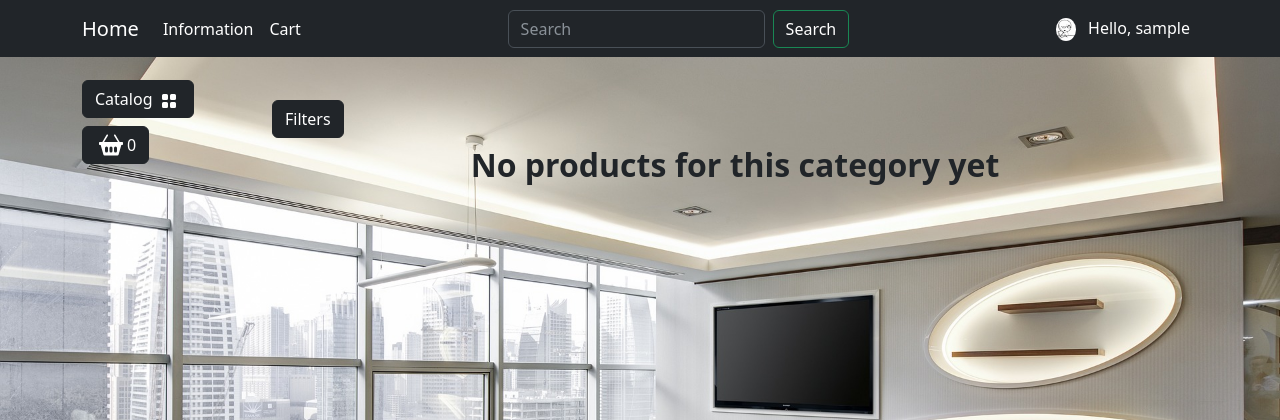
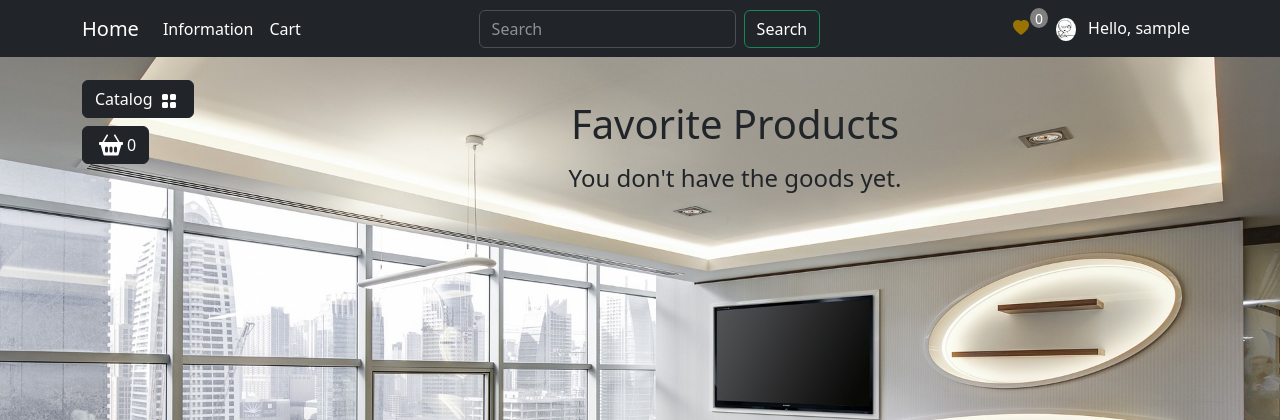
Before and after one commit to Viktor-Beniukh/awesome-house-style, a Django app: page /catalog/favorite-products/ in a window 1280 px wide. Shown: the top 420 px of the page. Run offline with Django 4.2, Linux system fonts and the light colour scheme; the visitor is signed in with stand-in values (Sample User, id 1); data that the repository does not hold is empty; some libraries are stand-ins or nearby versions.

Commit message:
Realized a possible to add and delete favorite products

```diff
--- a/goods/templates/goods/catalog.html
+++ b/goods/templates/goods/catalog.html
@@ -22,6 +22,10 @@
 
       <form action="{% if request.GET.q %}{% url "catalog:search" %}{% else %}{% url "catalog:index" slug_url %}{% endif %}"
             method="get" class="dropdown-menu bg-dark" data-bs-theme="dark">
+
+        {% if not slug_url %}
+          <input type="hidden" name="slug_url" value="">
+        {% endif %}
         <div class="form-check text-white mx-3">
           <input class="form-check-input" type="checkbox" name="on_sale" id="flexCheckDefault"
                  value="on" {% if request.GET.on_sale == "on" %}checked{% endif %}>
@@ -120,6 +124,27 @@
                 </a>
 
               </div>
+              <br>
+
+              <div class="product-bottom-details d-flex justify-content-between">
+                <div class="product-review">
+                  <a href="{{ product.get_absolute_url }}">
+                    {{ product.product_review.count }}
+                    review{{ product.product_review.count|pluralize }}
+                  </a>
+                </div>
+                <div class="product-links heart">
+                  {% if product.id in favorite_products %}
+                    <a href="#" class="favorite-icon favorite add-to-favorites" data-product-id="{{ product.id }}">
+                      <i class="bi bi-heart-fill"></i>
+                    </a>
+                  {% else %}
+                    <a href="#" class="favorite-icon add-to-favorites" data-product-id="{{ product.id }}">
+                      <i class="bi bi-heart"></i>
+                    </a>
+                  {% endif %}
+                </div>
+              </div>
 
             </div>
 
@@ -143,6 +168,8 @@
   {% endif %}
 <br><br><br>
 
+  <script src="{% static 'deps/js/jquery/jquery-3.7.0.min.js' %}"></script>
+  <script src="{% static 'deps/js/jquery-catalog.js' %}"></script>
 
 {% endblock %}
 
--- /dev/null
+++ b/goods/templates/goods/favorite_products.html
@@ -0,0 +1,136 @@
+{% extends "base.html" %}
+{% load static %}
+{% load goods_tags %}
+
+
+{% block title %}{{ title }}{% endblock %}
+
+{% block modal_cart %}
+  {% include "includes/cart_button.html" %}
+{% endblock %}
+
+{% block content %}
+
+  <h1 class="mb-3 text-center">Favorite Products</h1>
+
+  <!-- Content on page -->
+  <div class="row">
+
+    {% if request.GET.q %}
+      <h3 class="mt-4">Search results for "{{ request.GET.q }}"</h3>
+      {% if not goods %}
+          <link rel="stylesheet" href="{% static "deps/css/my_footer_css.css" %}">
+          <h2 class="mt-4">Nothing found on request</h2>
+      {% endif %}
+    {% endif %}
+
+
+    {% if favorite_products %}
+      {% for favorite_product in favorite_products %}
+
+        <!-- Product card -->
+        <div class="col-lg-4 col-md-6 p-4 card-product">
+          <div class="card border-primary rounded custom-shadow">
+            {% if favorite_product.product.image_product %}
+              <img src="{{ favorite_product.product.image_product.url }}" class="card-img-top" alt="{{ favorite_product.product.name }}">
+            {% else %}
+              <img src="{% static 'deps/images/Not found image.png' %}" class="card-img-top" alt="...">
+            {% endif %}
+
+            <div class="card-body">
+              <a class="product-card" href="{{ favorite_product.product.get_absolute_url }}">
+                <p class="card-title text-center">
+                  {{ favorite_product.product.name }}
+    {#               {% autoescape off %}#}
+    {#                 {% if product.headline %}#}
+    {#                   {{product.headline}}#}
+    {#                 {% else %}#}
+    {#                   {{ product.name }}#}
+    {#                 {% endif %}#}
+    {#               {% endautoescape %}#}
+                </p>
+              </a>
+              <p class="card-text">
+                {{ favorite_product.product.description|truncatechars:35 }}
+    {#             {% autoescape off %}#}
+    {#               {% if product.bodyline %}#}
+    {#                 {{product.bodyline|truncatechars:100}}#}
+    {#               {% else %}#}
+    {#                 {{ product.description|truncatechars:35 }}#}
+    {#               {% endif %}#}
+    {#             {% endautoescape %}#}
+              </p>
+              <p class="product_id">id: {{ favorite_product.product.display_id }}</p>
+
+              <div class="d-flex justify-content-between">
+
+                {% if favorite_product.product.discount %}
+                  <p><s>{{ favorite_product.product.price }}</s> $</p>
+                  <p><strong>{{ favorite_product.product.sell_price }} $</strong></p>
+                  <span class="badge bg-warning text-dark">Discount {{ favorite_product.product.discount }} %</span>
+                {% else %}
+                  <p><strong>{{ favorite_product.product.price }} $</strong></p>
+                {% endif %}
+
+                <a href="{% url 'cart:cart_add' %}" class="btn add-to-cart" data-product-id="{{ favorite_product.product.id }}">
+                  {% csrf_token %}
+                  <input type="hidden" name="slug_url" value="{% if slug_url %}{{ slug_url }}{% endif %}">
+                  <img class="mx-1" src="{% static 'deps/icons/cart-plus.svg' %}" alt="Catalog Icon"
+                       width="32" height="32">
+                </a>
+
+              </div>
+
+              <div class="product-bottom-details d-flex justify-content-between">
+                <div class="product-review">
+                  <a href="{{ favorite_product.product.get_absolute_url }}">
+                    {{ favorite_product.product.product_review.count }}
+                    review{{ favorite_product.product.product_review.count|pluralize }}
+                  </a>
+                </div>
+                <div class="product-links heart">
+                  <a href="#" class="favorite-icon favorite" data-product-id="{{ favorite_product.product.id }}">
+                    <i class="bi bi-heart-fill"></i>
+                  </a>
+                </div>
+              </div>
+
+            </div>
+
+          </div>
+        </div>
+        <!-- Product card -->
+
+      {% endfor %}
+    {% endif %}
+  </div>
+
+  {% if favorite_products %}
+    <h4 class="text-center" id="no-products-msg" style="display: none;">You don't have the goods yet.</h4>
+  {% else %}
+    <h4 class="text-center" id="no-products-msg">You don't have the goods yet.</h4>
+  {% endif %}
+
+  {% if goods %}
+    <!-- Pagination -->
+    {% block pagination %}
+      {% include "goods/includes/pagination.html" %}
+    {% endblock %}
+  {% endif %}
+<br><br><br>
+
+
+  <script src="{% static 'deps/js/jquery/jquery-3.7.0.min.js' %}"></script>
+  <script src="{% static 'deps/js/jquery-favorite.js' %}"></script>
+
+
+{% endblock %}
+
+
+{% block footer %}
+  <footer class="py-4 bg-dark fixed-bottom">
+    <div class="container">
+      <p class="m-0 text-center text-white">Copyright &copy; Home Awesome House Style 2023</p>
+    </div>
+  </footer>
+{% endblock %}
--- a/goods/urls.py
+++ b/goods/urls.py
@@ -6,6 +6,8 @@ app_name = "goods"
 
 urlpatterns = [
     path("search/", views.catalog_view, name="search"),
+    path("favorite-products/", views.favorite_products_view, name="favorite_products"),
+    path("toggle-favorite/", views.toggle_favorite_view, name="toggle_favorite"),
     path("create-category/", views.category_create_view, name="create_category"),
     path("create-product/", views.product_create_view, name="create_product"),
     path("<slug:category_slug>/", views.catalog_view, name="index"),
--- a/goods/views.py
+++ b/goods/views.py
@@ -1,13 +1,16 @@
 from django.contrib import messages
 from django.contrib.auth.decorators import login_required
 from django.core.paginator import Paginator
-from django.http import HttpResponseRedirect
+from django.db.models import Value, BooleanField
+from django.http import HttpResponseRedirect, JsonResponse, HttpResponseBadRequest
 from django.shortcuts import render, get_object_or_404, redirect
 from django.urls import reverse
+
+from django.views.decorators.csrf import csrf_exempt
 from django.views.decorators.http import require_POST
 
 from goods.forms import CategoryForm, ProductForm, ReviewForm
-from goods.models import Product
+from goods.models import Product, FavoriteProduct
 from goods.utils import q_search
 
 
@@ -18,6 +21,13 @@ def catalog_view(request, category_slug: str = None):
     query = request.GET.get("q", None)
 
     goods = Product.objects.all()
+
+    favorite_products = []
+    if request.user.is_authenticated:
+        favorite_products = (
+            FavoriteProduct.objects.filter(user=request.user)
+            .values_list("product_id", flat=True)
+        )
 
     if category_slug and category_slug != "all-goods":
         goods = goods.filter(category__slug=category_slug)
@@ -36,6 +46,7 @@ def catalog_view(request, category_slug: str = None):
 
     context = {
         "title": "House Style - Catalog",
+        "favorite_products": favorite_products,
         "goods": current_page,
         "slug_url": category_slug
     }
@@ -175,3 +186,47 @@ def create_review(request, product_id: int):
         review.save()
 
     return redirect(product.get_absolute_url())
+
+
+@login_required
+def favorite_products_view(request):
+    user = request.user
+    favorite_products = (
+        FavoriteProduct.objects
+        .filter(user=user)
+        .select_related("product")
+        .annotate(is_favorite=Value(True, output_field=BooleanField()))
+    )
+
+    context = {
+        "title": "House Style - Favorite Products",
+        "favorite_products": favorite_products,
+    }
+
+    return render(request, "goods/favorite_products.html", context)
+
+
+@login_required
+@csrf_exempt
+def toggle_favorite_view(request):
+    if request.method == "POST":
+        product_id = request.POST.get("product_id")
+
+        if not product_id or not product_id.isdigit():
+            return JsonResponse({"error": "Invalid product_id"}, status=400)
+
+        user = request.user
+
+        try:
+            favorite_product = FavoriteProduct.objects.get(user=user, product_id=product_id)
+            favorite_product.delete()
+            is_favorite = False
+        except FavoriteProduct.DoesNotExist:
+            FavoriteProduct.objects.create(user=user, product_id=product_id)
+            is_favorite = True
+
+        favorites_count = user.favoriteproduct_set.count()
+
+        return JsonResponse({"is_favorite": is_favorite, "favorites_count": favorites_count})
+    else:
+        return JsonResponse({"error": "Method not allowed"}, status=405)
--- a/static/deps/css/my_css.css
+++ b/static/deps/css/my_css.css
@@ -41,6 +41,25 @@ body {
   border-radius: 50%;
 }
 
+#fav-icon {
+  width:25px;
+  display: inline-block;
+  margin-left: 15px;
+  color: #997404;
+}
+
+#fav-count {
+  display: block;
+  text-align: center;
+  color:#fff;
+  background-color: gray;
+  width: 18px;
+  height: 20px;
+  border-radius: 50%;
+  font-size: 14px;
+}
+
+
 
 /* catalog */
 
@@ -52,6 +71,30 @@ body {
 .product-card:hover {
   color: blue;
   text-decoration: underline;
+}
+
+.product-links a {
+  font-size: 20px;
+  margin-left: 10px;
+}
+
+.product-review a {
+  text-decoration: none;
+}
+
+.product-review a:hover {
+  color: blue;
+  text-decoration: underline;
+}
+
+.heart .bi {
+  color: goldenrod;
+}
+
+.product-bottom-details {
+  overflow: hidden;
+  border-top: 1px solid #eee;
+  padding-top: 20px;
 }
 
 /* //catalog */
--- /dev/null
+++ b/static/deps/js/jquery-favorite.js
@@ -0,0 +1,35 @@
+$(document).ready(function() {
+    $(document).on('click', '.favorite-icon', function(event) {
+        event.preventDefault();
+
+        const icon = $(this);
+        const product_id = icon.data('product-id');
+
+        $.ajax({
+            url: '/catalog/toggle-favorite/',
+            type: 'POST',
+            data: {
+                'product_id': product_id,
+                csrfmiddlewaretoken: '{{ csrf_token }}'
+            },
+            success: function(response) {
+                if (response.is_favorite) {
+                    icon.addClass('favorite');
+                } else {
+                    icon.removeClass('favorite');
+
+                    icon.closest('.card-product').remove();
+
+                    if ($('.card-product').length === 0) {
+                        $('#no-products-msg').show();
+                    }
+                }
+
+                $('.favorites-count').text(response.favorites_count);
+            },
+            error: function(error) {
+                console.log(error);
+            }
+        });
+    });
+});
--- a/templates/includes/navbar.html
+++ b/templates/includes/navbar.html
@@ -41,6 +41,15 @@
           </li>
         {% else %}
 
+          <a id="fav-icon" class="nav-link" href="{% url 'catalog:favorite_products' %}">
+            <i class="bi bi-heart-fill text-center"></i>
+          </a>
+          {% if request.user.favoriteproduct_set.count > 0 %}
+            <p id="fav-count" class="favorites-count">{{ request.user.favoriteproduct_set.count }}</p>
+          {% else %}
+            <p id="fav-count" class="favorites-count">0</p>
+          {% endif %}
+
           <li class="nav-item dropdown">
 
             <a class="nav-link dropdown-toggle text-white" href="#" role="button"
```
Also changed, not shown: static/deps/js/jquery-catalog.js (added, +31 -0 lines).
